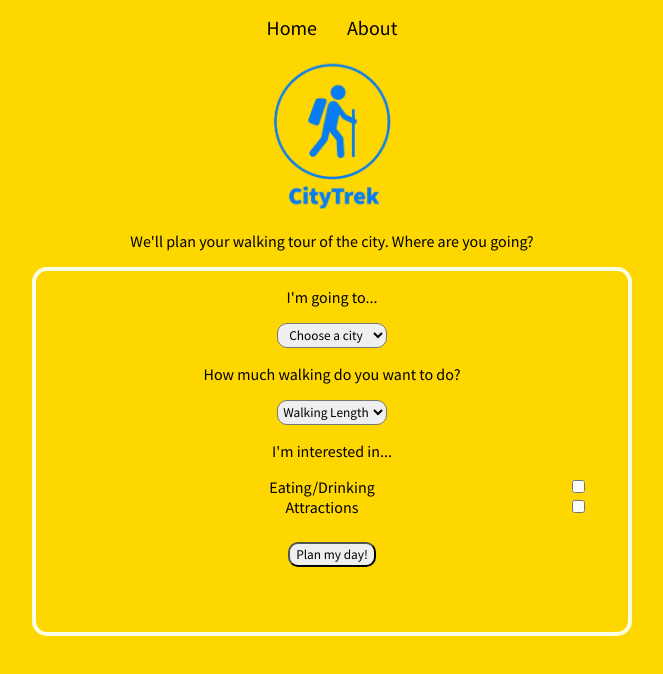
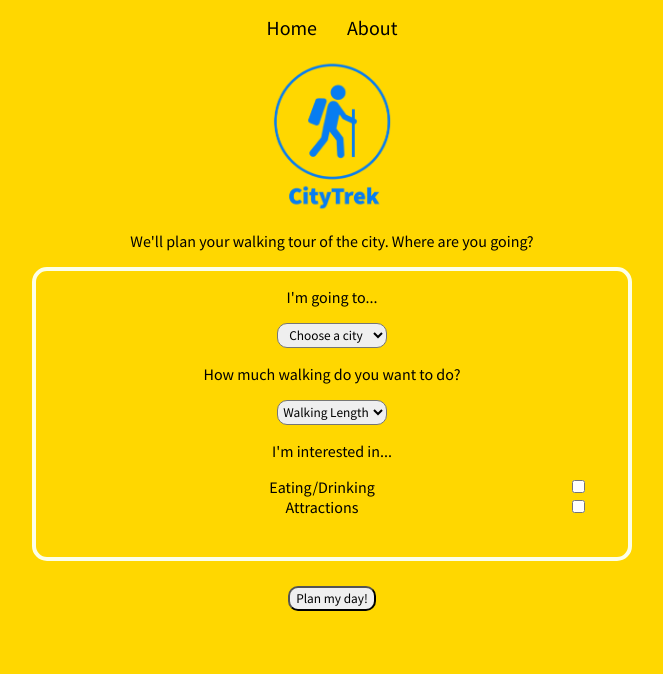
Before and after one commit to sgcook/City-Attraction-App-Frontend, a React (Create React App) app: page / in a window 1280 px wide. Shown: the top 674 px of the page, without its empty margins (308-971 px from the left). Built offline with nearby package versions, Linux system fonts and the light colour scheme.

Commit message:
moved link back out of form

```diff
--- a/src/Components/Home.js
+++ b/src/Components/Home.js
@@ -177,12 +177,12 @@ const Home = ({ setMarkers }) => {
           )}
           <br />
         </label>
-        <Link className="navbar-item" to="/itinerary">
-          <button type="submit" onClick={getPlaces}>
-            Plan my day!
-          </button>
-        </Link>
       </form>
+      <Link className="navbar-item" to="/itinerary">
+        <button type="submit" onClick={getPlaces}>
+          Plan my day!
+        </button>
+      </Link>
     </div>
   );
 };
```
